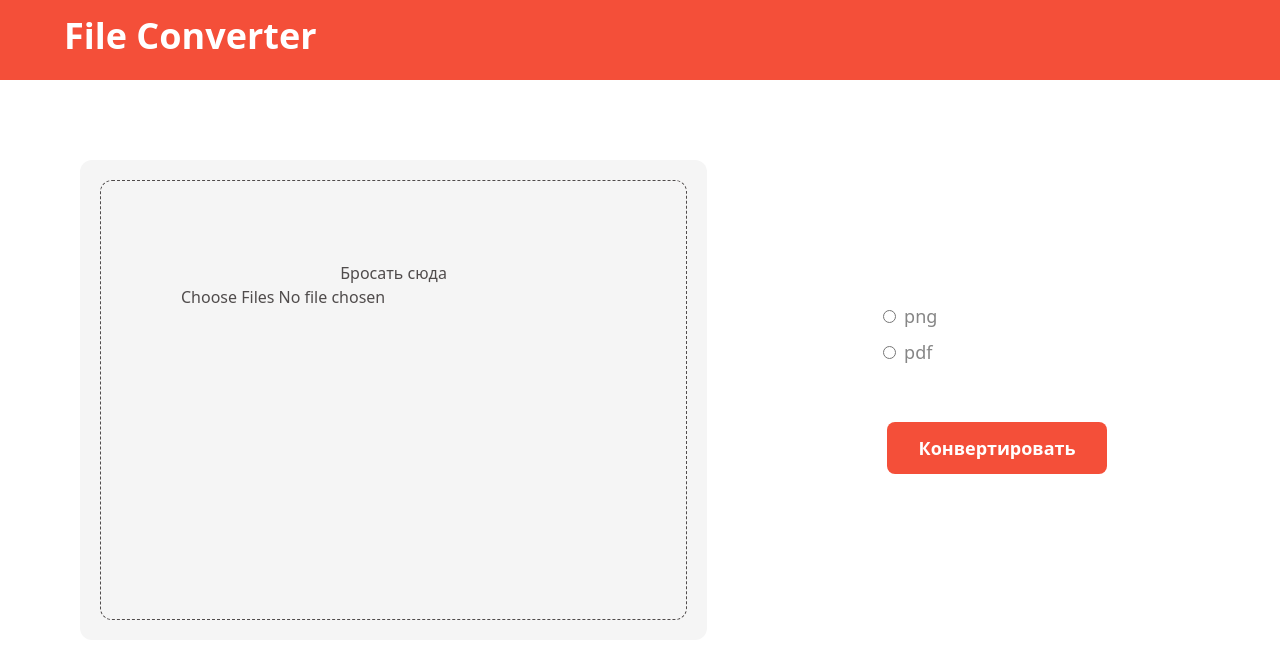
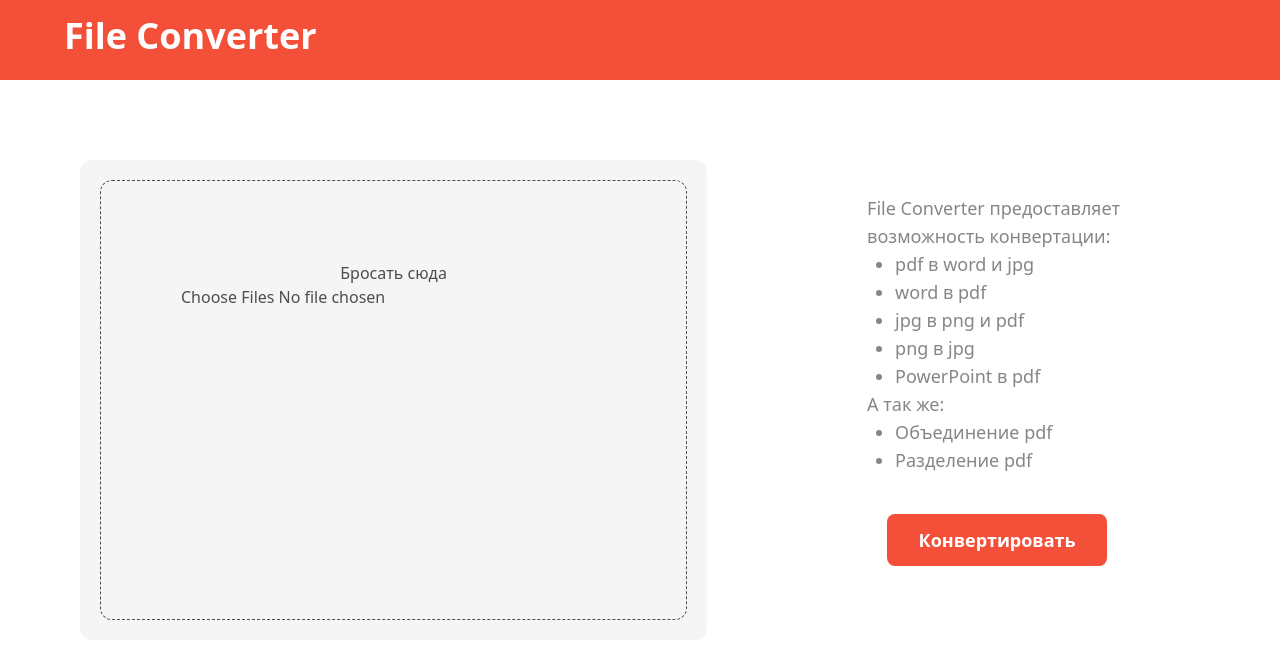
Before and after one commit to DmitriyDolgarev/File-conversion-website, a React (Vite) app in the folder FileConverterClient/: page / in a window 1280 px wide. Shown: the top 658 px of the page. Built offline with nearby package versions, Linux system fonts and the light colour scheme.

Commit message:
add extention analysis

```diff
--- a/FileConverterClient/conversionConfig.js
+++ b/FileConverterClient/conversionConfig.js
@@ -1,7 +1,7 @@
 const conversionConfig = {
     "png":[
         {
-            "conversionType": "png",
+            "conversionType": "jpg",
             "api": "images/pngToJpg",
             "isArray": true,
             "additionalParams": []
@@ -39,13 +39,10 @@ const conversionConfig = {
 
         },
         {
-            "merge":
-            {
-                "conversionType": "merge",
-                "api": "pdf/merge",
-                "isArray": true,
-                "additionalParams": []
-            }
+            "conversionType": "merge",
+            "api": "pdf/merge",
+            "isArray": true,
+            "additionalParams": []
         },
         {
             "conversionType": "split",
--- a/FileConverterClient/src/App.jsx
+++ b/FileConverterClient/src/App.jsx
@@ -7,6 +7,7 @@ function App() {
 
   const [files, setFiles] = useState([]);
   const [selectedOption, setSelectedOption] = useState(null);
+
 
 
   const handlerChange = (e) => {
@@ -81,7 +82,8 @@ function App() {
         </form>
       </div>
       <div className='flex-2/5 text-fc-gray my-auto ml-20 text-lg'>
-        <ul className='list-disc hidden'>
+        <div className={files.length==0 ? '': 'hidden'}>
+          <ul className='list-disc'>
                 File Converter предоставляет<br/>
                 возможность  конвертации:
             <li className='ml-7'>pdf в word и jpg</li>
@@ -90,14 +92,14 @@ function App() {
             <li className='ml-7'>png в jpg</li>
             <li className='ml-7'>PowerPoint в pdf</li>
           </ul>
-        <ul className='list-disc hidden'>А так же:
+          <ul className='list-disc'>А так же:
             <li className='ml-7'>Объединение pdf</li>
             <li className='ml-7'>Разделение pdf</li>
           </ul>
-
-        <div className="p-4">
-        <div className="space-y-2">
-          {conversionConfig.jpg.map((option) => (
+        </div>
+        {files.length>0 ?
+          <div className='space-y-2 p-4'>
+            {conversionConfig[files[0].name.split('.').pop()].map((option) => (
               <label key={option.conversionType} className="flex items-center space-x-2 cursor-pointer ">
                 <input
                   type="radio"
@@ -113,7 +115,9 @@ function App() {
               </label>
             ))}
           </div>
-      </div>
+        : ""
+        }
+
       <button onClick={sendFiles} className='bg-fc-orange rounded-lg hover:bg-fc-orange/80 text-white w-55 h-13 mx-5 my-10 font-bold text-lg'>Конвертировать</button>
       </div>
     </div>
```
Lines whose indentation alone changed are shown as unchanged.
